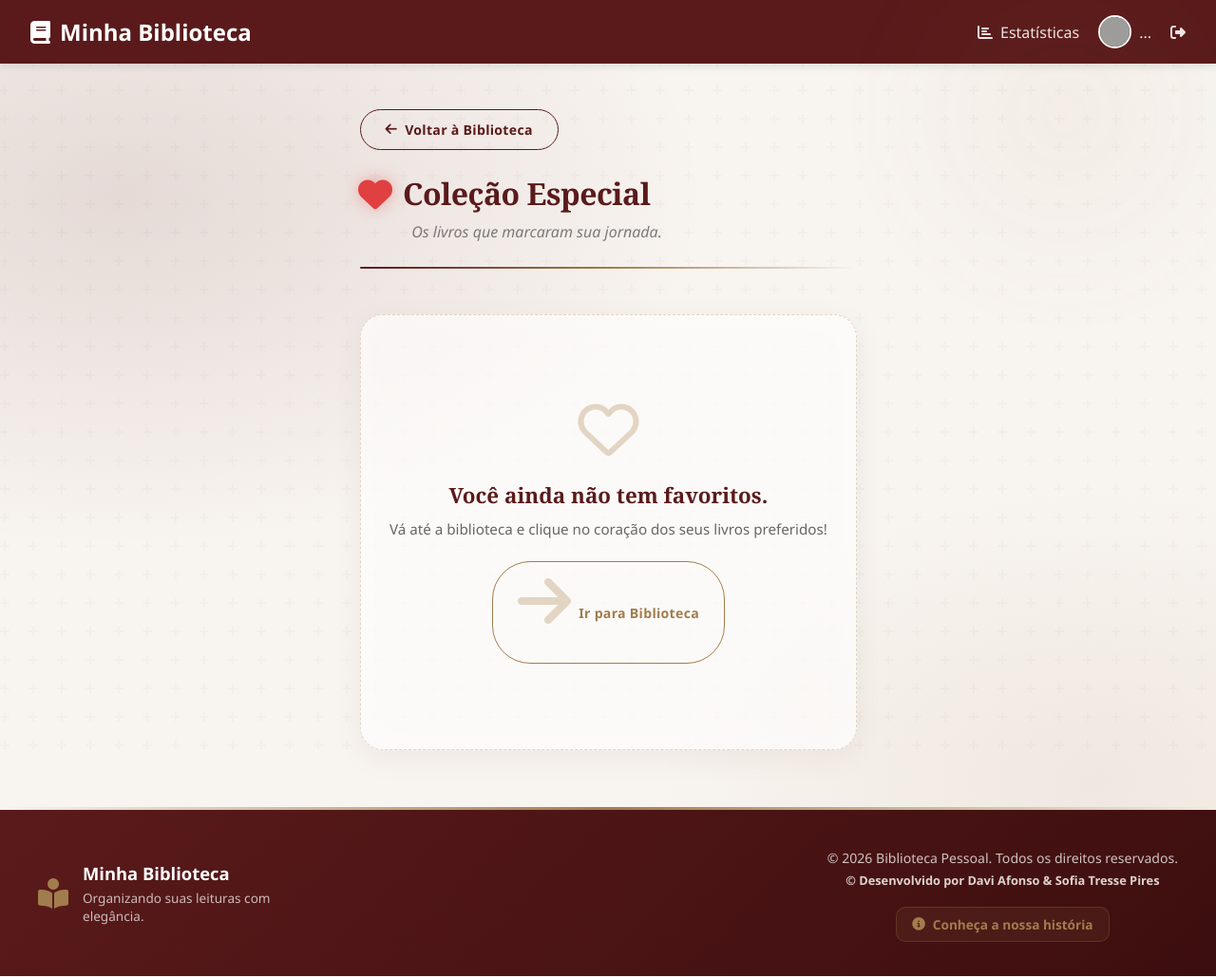
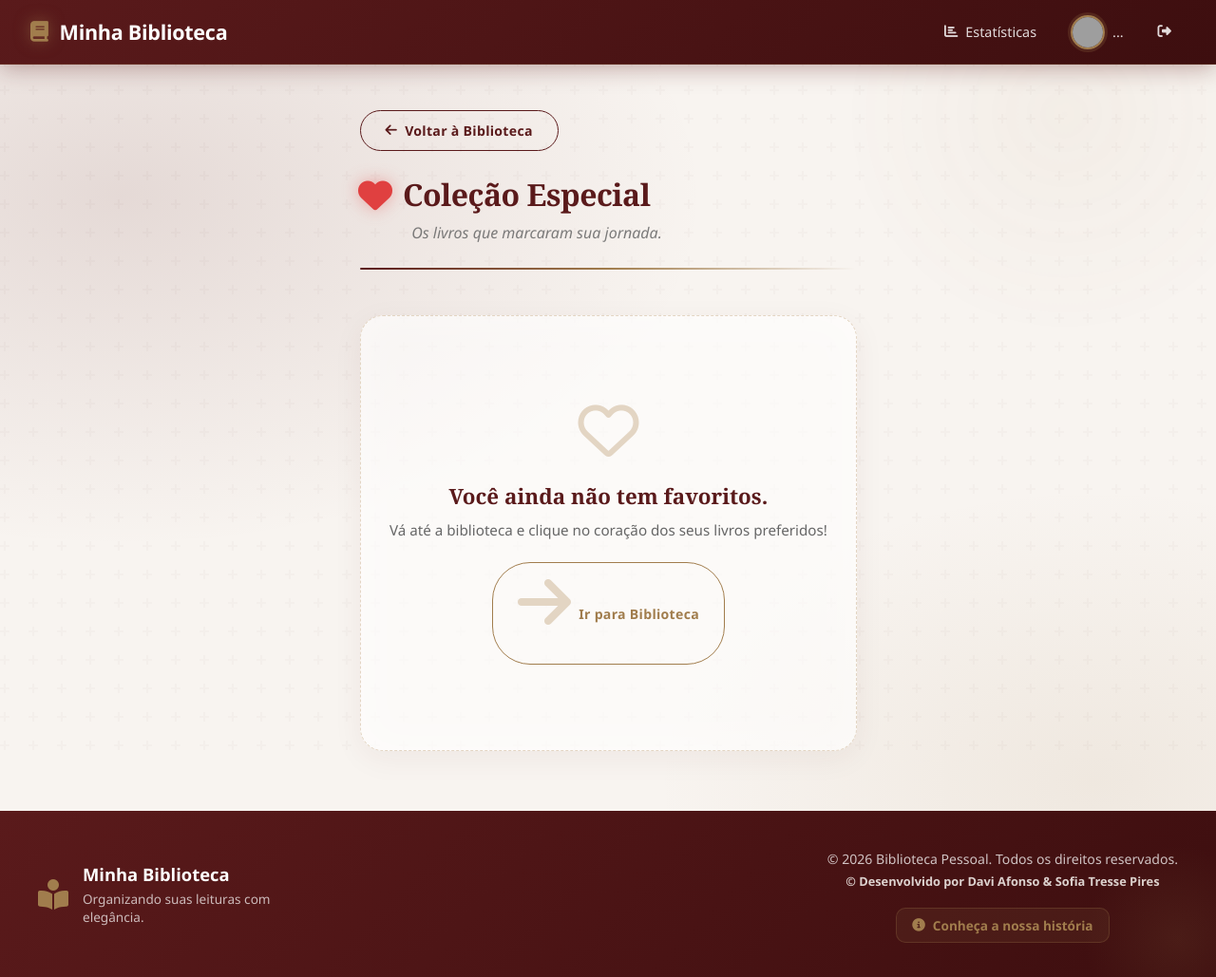
Before and after one commit to DaviAfons/bibliotecaPessoal, a PHP site: page /frontend/html/favoritos.html in a window 1280 px wide. Shown: the whole page at 95% size. Run offline with PHP 8.4, Linux system fonts and the light colour scheme; data comes from the database, SQL or seed files in the repository; grey boxes are pictures that could not be loaded.

Commit message:
Melhorias no design do navbar e footer, para melhor experiência do usuário

```diff
--- a/frontend/css/global.css
+++ b/frontend/css/global.css
@@ -16,18 +16,21 @@
     --texto: #333333;
     --texto-claro: #666666;
     --branco: #ffffff;
-    --sombra: rgba(90, 26, 27, 0.08);
-    --sombra-forte: rgba(90, 26, 27, 0.15);
+    --sombra: 0 4px 20px rgba(90, 26, 27, 0.08);
+    --sombra-forte: 0 12px 40px rgba(90, 26, 27, 0.18);
     --sucesso: #28a745;
     --erro: #c45a5a;
+    --radius-sm: 8px;
+    --radius-md: 12px;
+    --radius-lg: 20px;
+    --radius-xl: 28px;
 
-    /* Variáveis Responsivas */
     --font-size-body: clamp(0.875rem, 0.8rem + 0.25vw, 1rem);
     --font-size-h1: clamp(1.6rem, 1.4rem + 1.5vw, 2.8rem);
 }
 
-/* 2. RESET E TIPOGRAFIA BÁSICA */
-* {
+/* ── 2. RESET ── */
+*, *::before, *::after {
     box-sizing: border-box;
     margin: 0;
     padding: 0;
@@ -41,64 +44,88 @@ body {
     min-height: 100vh;
     display: flex;
     flex-direction: column;
+    -webkit-font-smoothing: antialiased;
+    -moz-osx-font-smoothing: grayscale;
 }
 
-h1,
-h2,
-h3 {
+h1, h2, h3 { color: var(--vinho); }
+h1 { font-size: var(--font-size-h1); }
+
+/* Seleção de texto */
+::selection {
+    background: rgba(161, 125, 77, 0.25);
     color: var(--vinho);
 }
 
-h1 {
-    font-size: var(--font-size-h1);
-}
-
-/* 3. NAVBAR (MENU DE NAVEGAÇÃO) */
+/* ── 3. NAVBAR ── */
 .navbar {
-    background-color: var(--vinho);
-    padding: 1rem 2rem;
+    background: linear-gradient(135deg, var(--vinho) 0%, #3d0e0f 100%);
+    padding: 0 2rem;
+    height: 68px;
     display: flex;
     justify-content: space-between;
     align-items: center;
-    position: relative;
-    box-shadow: 0 2px 10px rgba(0, 0, 0, 0.1);
-    color: white;
+    position: sticky;
+    top: 0;
+    z-index: 900;
+    box-shadow: 0 4px 24px rgba(90, 26, 27, 0.35);
+    border-bottom: 1px solid rgba(161, 125, 77, 0.2);
 }
 
 .navbar-brand {
-    font-size: 1.5rem;
-    font-weight: bold;
+    font-size: 1.35rem;
+    font-weight: 800;
     display: flex;
     align-items: center;
-    gap: 10px;
+    gap: 12px;
+    color: white;
+    letter-spacing: -0.3px;
+}
+
+.navbar-brand i {
+    color: var(--dourado);
+    filter: drop-shadow(0 0 8px rgba(161,125,77,0.5));
 }
 
 .navbar-menu {
     display: flex;
     align-items: center;
-    gap: 20px;
+    gap: 6px;
 }
 
 .nav-item {
-    color: rgba(255, 255, 255, 0.9);
+    color: rgba(255, 255, 255, 0.85);
     text-decoration: none;
-    font-size: 1rem;
-    transition: color 0.3s;
+    font-size: 0.9rem;
+    transition: all 0.25s ease;
     display: flex;
     align-items: center;
     gap: 8px;
+    padding: 8px 14px;
+    border-radius: 10px;
+    font-weight: 500;
+    border: 1px solid transparent;
 }
 
 .nav-item:hover {
     color: var(--dourado);
+    background: rgba(255, 255, 255, 0.08);
+    border-color: rgba(161, 125, 77, 0.2);
+    transform: translateY(-1px);
 }
 
 .nav-avatar {
-    width: 35px;
-    height: 35px;
+    width: 36px;
+    height: 36px;
     border-radius: 50%;
     object-fit: cover;
-    border: 2px solid white;
+    border: 2px solid var(--dourado);
+    box-shadow: 0 0 0 3px rgba(161, 125, 77, 0.2);
+    transition: box-shadow 0.3s;
+}
+
+.nav-item:hover .nav-avatar {
+    box-shadow: 0 0 0 4px rgba(161, 125, 77, 0.4);
 }
 
 .navbar-toggle {
@@ -106,23 +133,44 @@ h1 {
     background: transparent;
     border: none;
     color: white;
-    font-size: 1.5rem;
+    font-size: 1.4rem;
     cursor: pointer;
+    padding: 7px;
+    border-radius: 8px;
+    transition: background 0.2s;
 }
 
-.mobile-only {
-    display: none;
+.navbar-toggle:hover { background: rgba(255,255,255,0.1); }
+
+.mobile-only { display: none; }
+
+/* ── 4. FOOTER ── */
+.main-footer {
+    background: linear-gradient(135deg, var(--vinho) 0%, #3d0e0f 100%);
+    color: white;
+    padding: 36px 20px;
+    margin-top: auto;
+    font-size: 0.88rem;
+    position: relative;
+    overflow: hidden;
 }
 
-/* 4. FOOTER (RODAPÉ GERAL) */
-.main-footer {
-    background-color: var(--vinho);
-    color: white;
-    padding: 40px 20px;
-    margin-top: auto;
-    /* Empurra o footer para o fundo */
-    font-size: 0.9rem;
-    border-top: 4px solid var(--dourado);
+.main-footer::before {
+    content: '';
+    position: absolute;
+    top: 0; left: 0;
+    width: 100%; height: 3px;
+    background: linear-gradient(90deg, transparent, var(--dourado), transparent);
+}
+
+.main-footer::after {
+    content: '';
+    position: absolute;
+    bottom: -60px; right: -60px;
+    width: 200px; height: 200px;
+    border-radius: 50%;
+    background: radial-gradient(circle, rgba(161,125,77,0.12), transparent 70%);
+    pointer-events: none;
 }
 
 .footer-content {
```
Also changed, not shown: other parts of frontend/css/global.css (+24 -38 lines).
